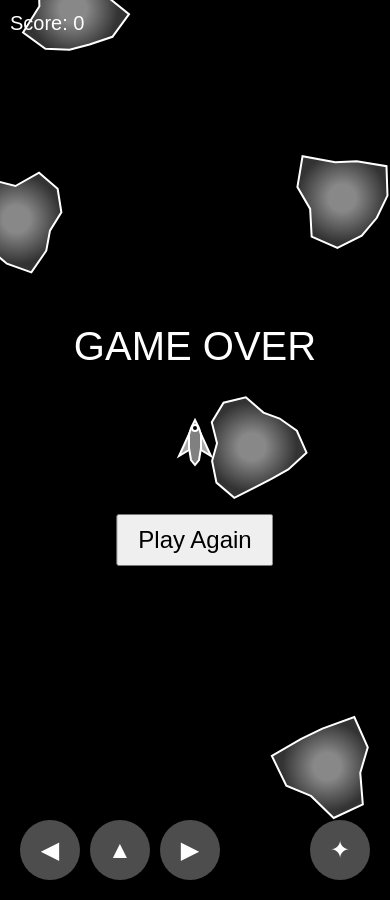
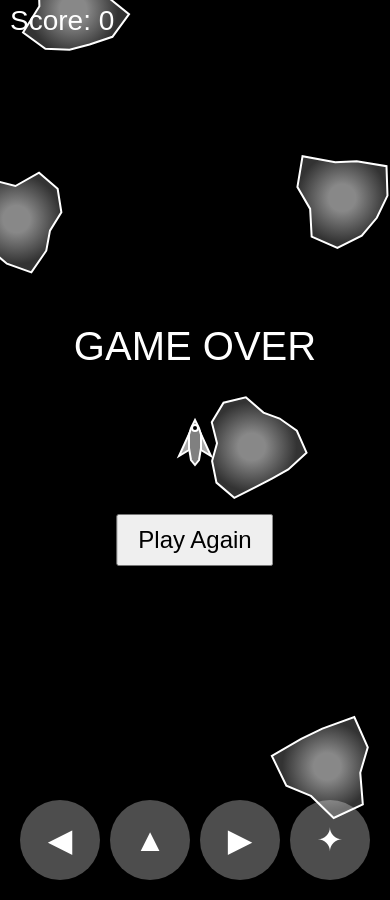
Before and after one commit to mcsoko/mcsoko.github.io, a Jekyll site: the page temp.html, which Jekyll copies as it is, in a window 390 px wide. Built offline with Jekyll 4.4.1, drawn with Linux system fonts in a browser that asks for light colours.

Commit message:
Update temp.html

```diff
--- a/temp.html
+++ b/temp.html
@@ -43,7 +43,15 @@
       color: white;
       outline: none;
     }
-    /* Hide on-screen controls on devices with fine pointers */
+    /* On smaller screens, make controls larger for easier touch */
+    @media (max-width: 600px) {
+      .control-button {
+        width: 80px;
+        height: 80px;
+        font-size: 32px;
+      }
+    }
+    /* Hide on-screen controls on devices with a fine pointer (e.g. desktop) */
     @media (hover: hover) and (pointer: fine) {
       #movement-controls, #shoot-controls {
         display: none;
@@ -404,20 +412,17 @@
         // Relative velocity
         let dvx = a1.velocity.x - a2.velocity.x;
         let dvy = a1.velocity.y - a2.velocity.y;
-        // Dot product of relative velocity and collision normal
         let dot = dvx * nx + dvy * ny;
-        // Only resolve if asteroids are moving toward each other
-        if (dot > 0) return;
-        // Masses (assume mass is proportional to size)
+        if (dot > 0) return; // Already moving apart
+
+        // Assume mass is proportional to size
         let m1 = a1.size;
         let m2 = a2.size;
-        // Compute impulse scalar using standard elastic collision formula
         let impulse = (2 * dot) / (m1 + m2);
-        // Update velocities along the collision normal
-        a1.velocity.x -= (impulse * m2 * nx);
-        a1.velocity.y -= (impulse * m2 * ny);
-        a2.velocity.x += (impulse * m1 * nx);
-        a2.velocity.y += (impulse * m1 * ny);
+        a1.velocity.x -= impulse * m2 * nx;
+        a1.velocity.y -= impulse * m2 * ny;
+        a2.velocity.x += impulse * m1 * nx;
+        a2.velocity.y += impulse * m1 * ny;
       }
     }
 
@@ -523,8 +526,9 @@
       for (let asteroid of asteroids) { asteroid.draw(ctx); }
       for (let pu of powerups) { pu.draw(ctx); }
 
+      // Make the score text larger on mobile devices.
       ctx.fillStyle = "white";
-      ctx.font = "20px Arial";
+      ctx.font = (width < 600 ? "28px Arial" : "20px Arial");
       ctx.fillText("Score: " + score, 10, 30);
       if (spaceship.powerupActive) {
         ctx.fillStyle = "green";
```
Also changed, not shown: other parts of temp.html (+7 -9 lines).
